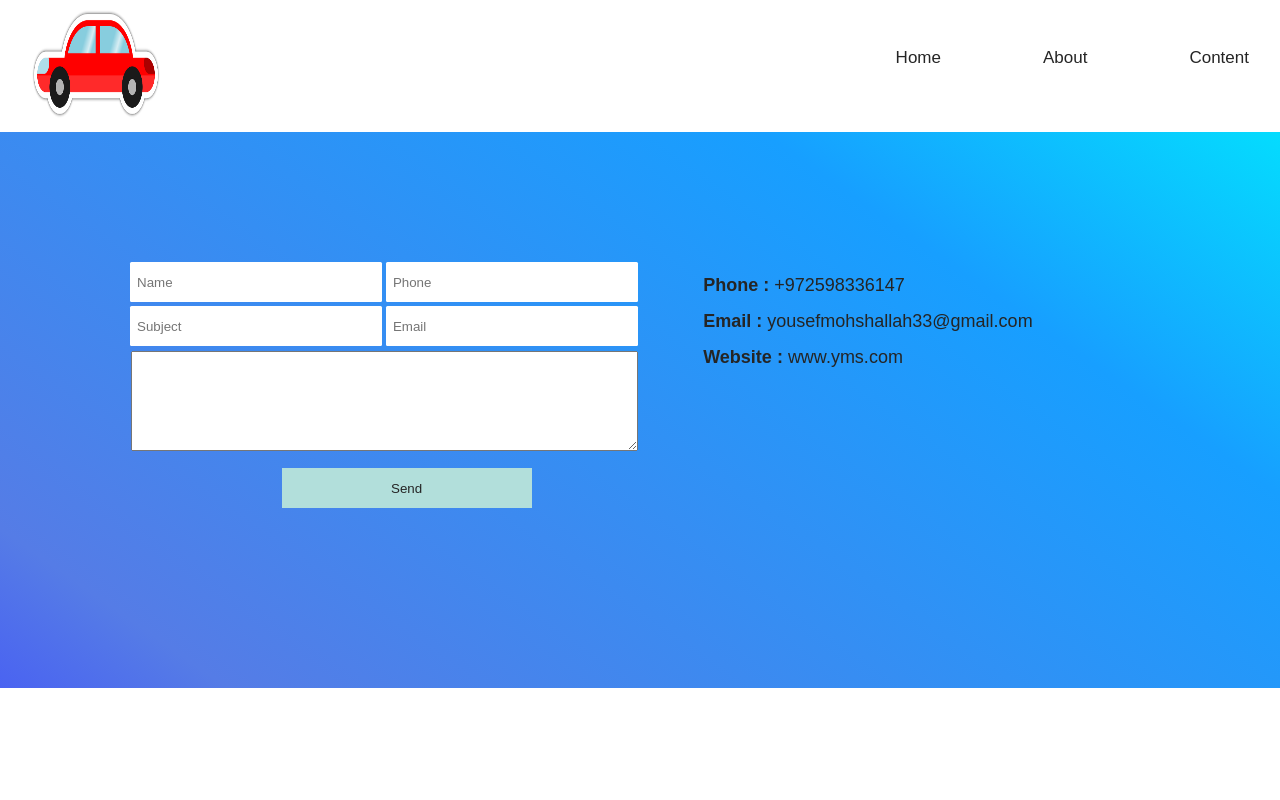
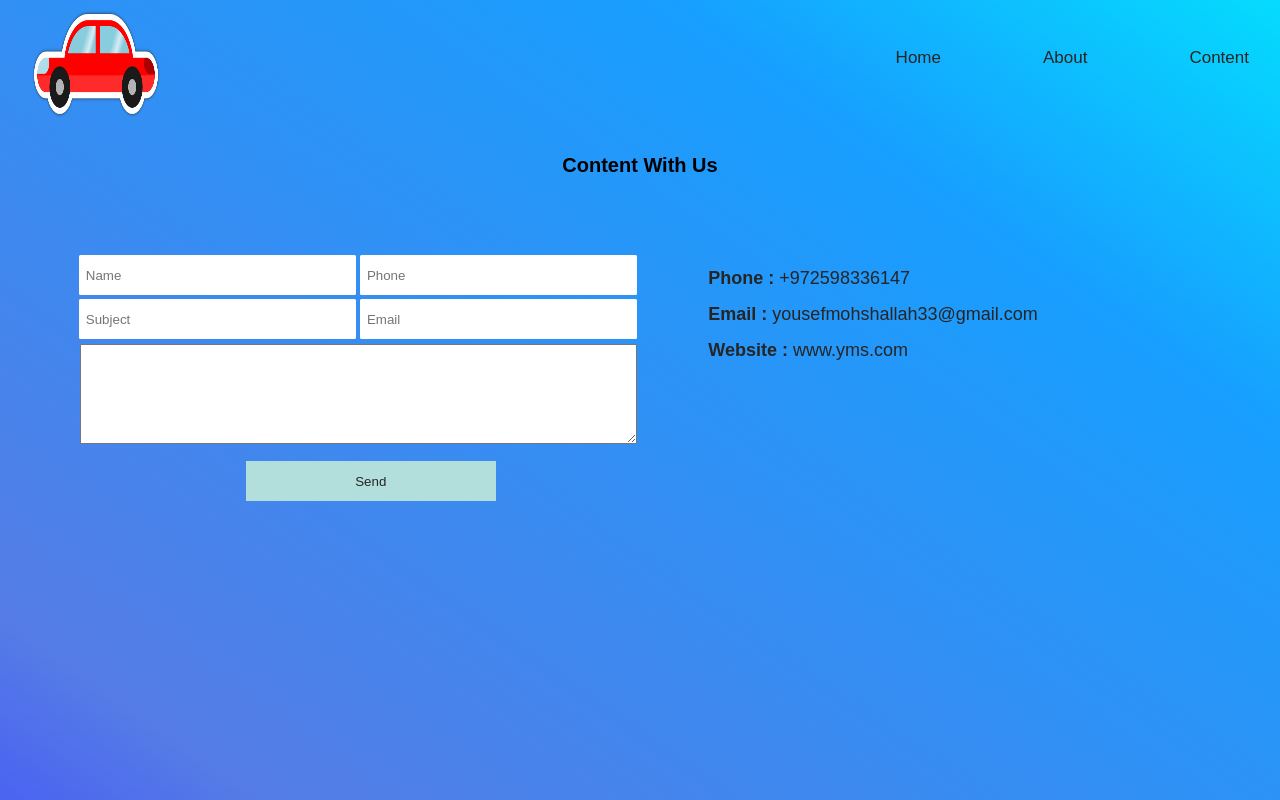
Before and after one commit to yousefShallah/YMSApp, a React (Create React App) app: page /content in a window 1280 px wide. Built offline with nearby package versions, Linux system fonts and the light colour scheme.

Commit message:
updata content component

```diff
--- a/src/Components/Content/index.js
+++ b/src/Components/Content/index.js
@@ -2,6 +2,8 @@ import React from 'react';
 import './style.css';
 const Content = () => {
     return(
+        <div className="continer">
+            <h3>Content With Us</h3>
         <div className="contentSection">
             <div className="inputs">
                 <input type="text" placeholder="Name" />
@@ -17,6 +19,7 @@ const Content = () => {
                 <p> <span>Website : </span><a href="#"> www.yms.com </a></p>
             </div>
         </div>
+        </div>
     )
 }
 export default Content;
--- a/src/Components/Content/style.css
+++ b/src/Components/Content/style.css
@@ -1,10 +1,28 @@
+.continer{
+    background: -webkit-linear-gradient(55deg,#4a63f1 0,#557ce6 11%,#179fff 75%,#04dcfe 100%);    box-sizing: border-box;
+    height: 800px;
+    width: 100%;
+}
+.continer h3{
+    box-sizing: border-box;
+    padding-top: 12%;
+    text-align: center;
+    font-size: 20px;
+    font-weight: bold;
+}
+
 .contentSection{
     width: 100%;
     height: auto;
-    padding: 10%;
+    padding: 6%;
     display: flex;
     box-sizing: border-box;
-    background: -webkit-linear-gradient(55deg,#4a63f1 0,#557ce6 11%,#179fff 75%,#04dcfe 100%);    box-sizing: border-box;
+}
+.contentSection p{
+    font-size: 20px;
+    color: #252525;
+    font-weight: bold;
+    text-align: center;
 }
 .inputs{
     width: 50%;
@@ -51,6 +69,7 @@
     font-weight: 100;
     color: #252525;
     margin: 15px;
+    text-align: left;
 }
 .details p span{
     color: #252525;
```
